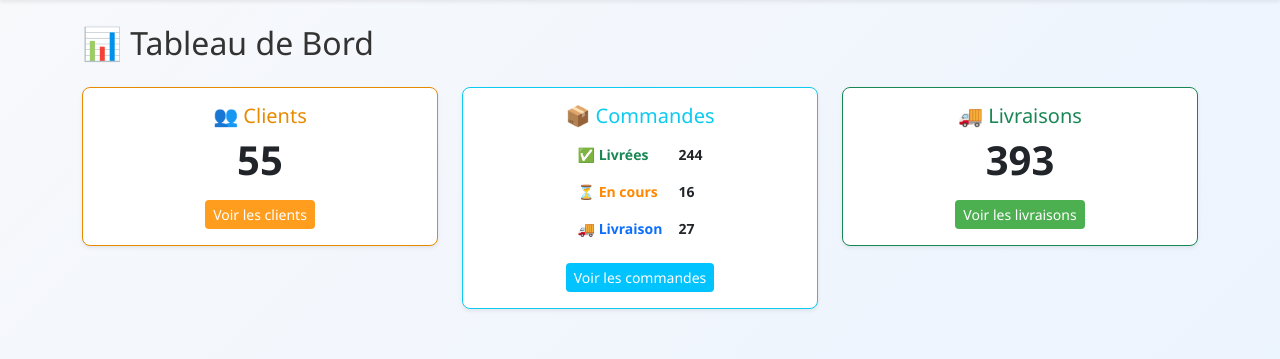
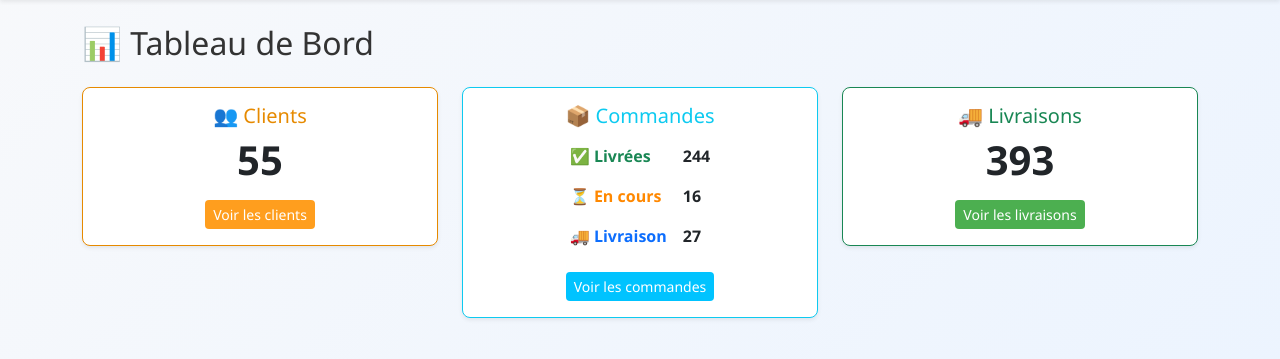
Before and after one commit to Billel-NewEra/novoprint, a Flask app: page / in a window 1280 px wide. Shown: the part 109-468 px from the top of the page. Run offline with Flask 3, Linux system fonts and the light colour scheme; data comes from the database, SQL or seed files in the repository.

Commit message:
changement taille police index

```diff
--- a/templates/index.html
+++ b/templates/index.html
@@ -26,15 +26,15 @@
       <h5 class="card-title text-info">📦 Commandes</h5>
       <!-- Statuts alignés -->
       <table class="table table-borderless text-start small mb-3 w-auto mx-auto">
-        <tr>
+        <tr class="fs-6">
           <td class="text-success fw-bold">✅ Livrées</td>
           <td class="fw-bold">{{ orders_livree }}</td>
         </tr>
-        <tr>
+        <tr class="fs-6">
           <td class="fw-bold" style="color:#ff8800;">⏳ En cours</td>
           <td class="fw-bold">{{ orders_encours }}</td>
         </tr>
-        <tr>
+        <tr class="fs-6">
           <td class="text-primary fw-bold">🚚 Livraison</td>
           <td class="fw-bold">{{ orders_livraison }}</td>
         </tr>
```
